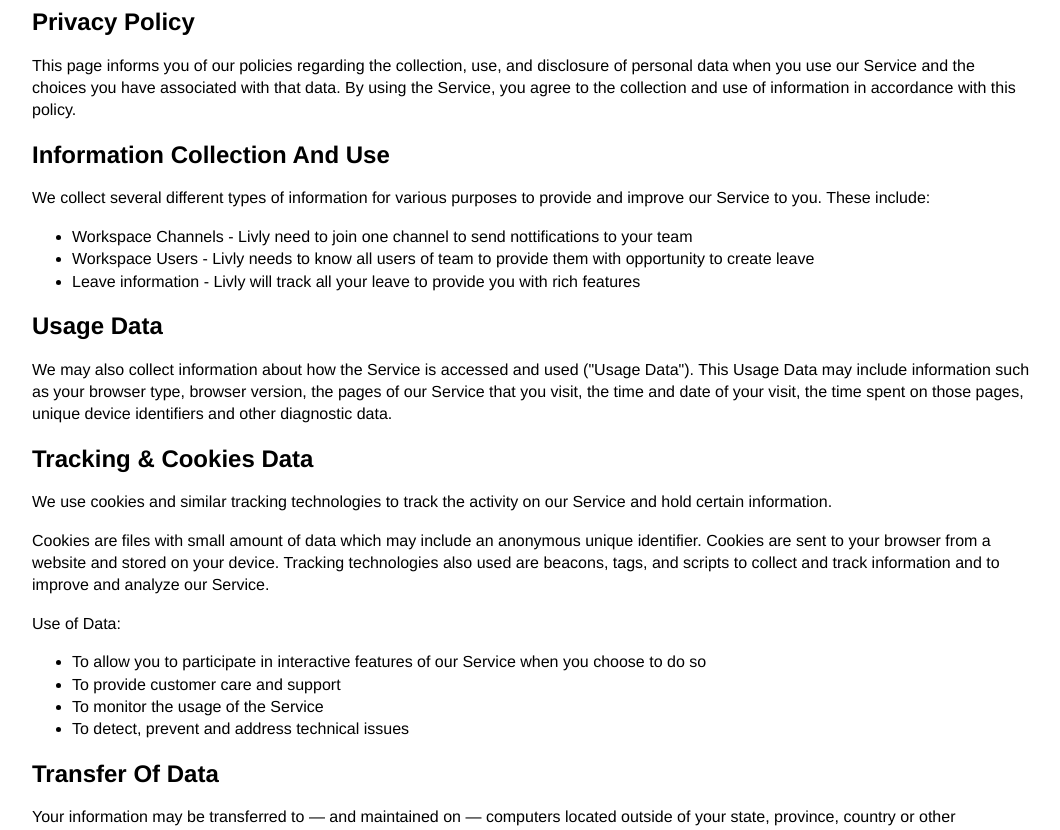
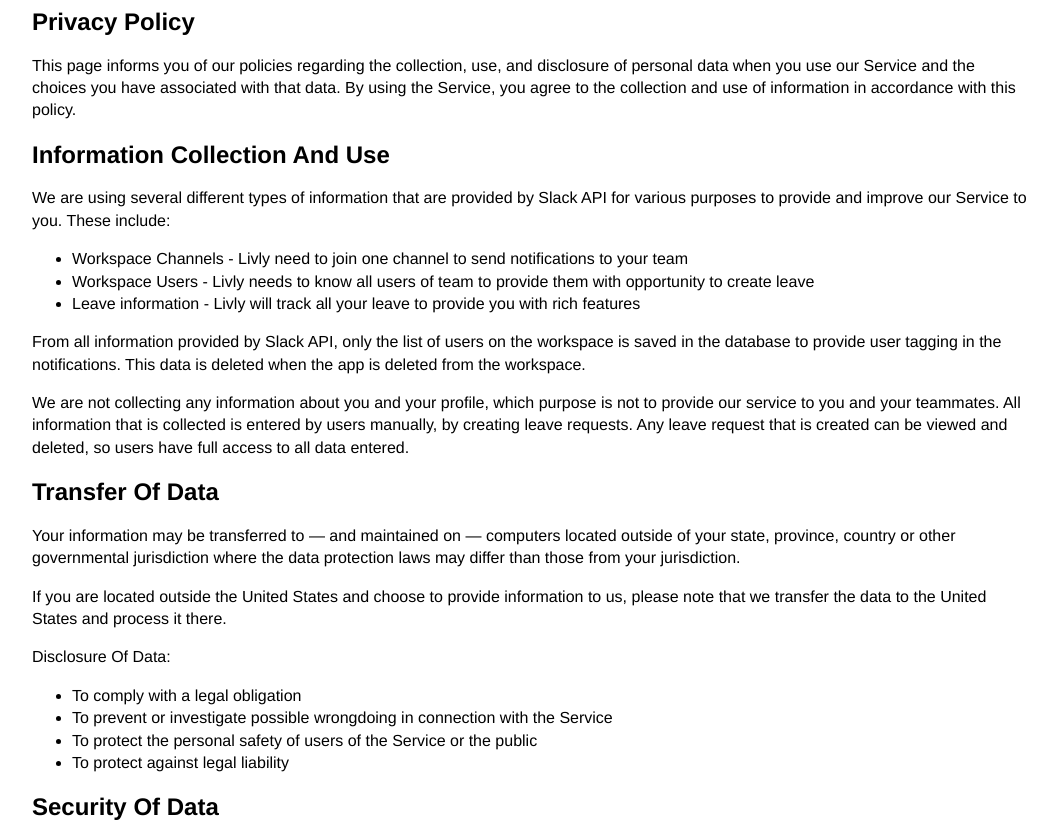
Before and after one commit to JankoLancer/livly, a website: page src/public/privacy.html in a window 1280 px wide. Shown: the part 122-952 px from the top of the page, without its empty margins (108-1168 px from the left). Drawn offline with Linux system fonts and the light colour scheme; files whose address does not match are found by name.

Commit message:
Change of privacy policy

```diff
--- a/src/public/privacy.html
+++ b/src/public/privacy.html
@@ -31,33 +31,23 @@
       <p>This page informs you of our policies regarding the collection, use, and disclosure of personal data when you
         use our Service and the choices you have associated with that data. By using the Service, you agree to the
         collection and use of information in accordance with this policy.</p>
+
       <h1>Information Collection And Use</h1>
-      <p>We collect several different types of information for various purposes to provide and improve our Service to
+      <p>We are using several different types of information that are provided by Slack API for various purposes to provide and improve our Service to
         you. These include:</p>
       <ul>
-        <li>Workspace Channels - Livly need to join one channel to send nottifications to your team</li>
+        <li>Workspace Channels - Livly need to join one channel to send notifications to your team</li>
         <li>Workspace Users - Livly needs to know all users of team to provide them with opportunity to create leave
         </li>
         <li>Leave information - Livly will track all your leave to provide you with rich features</li>
       </ul>
-      <h2>Usage Data</h2>
-      <p>We may also collect information about how the Service is accessed and used ("Usage Data"). This Usage Data may
-        include information such as your browser type, browser version, the pages of our Service that you visit, the
-        time and date of your visit, the time spent on those pages, unique device identifiers and other diagnostic data.
-      </p>
-      <h2>Tracking &amp; Cookies Data</h2>
-      <p>We use cookies and similar tracking technologies to track the activity on our Service and hold certain
-        information.</p>
-      <p>Cookies are files with small amount of data which may include an anonymous unique identifier. Cookies are sent
-        to your browser from a website and stored on your device. Tracking technologies also used are beacons, tags, and
-        scripts to collect and track information and to improve and analyze our Service.</p>
-      Use of Data:
-      <ul>
-        <li>To allow you to participate in interactive features of our Service when you choose to do so</li>
-        <li>To provide customer care and support</li>
-        <li>To monitor the usage of the Service</li>
-        <li>To detect, prevent and address technical issues</li>
-      </ul>
+      <p>From all information provided by Slack API, only the list of users on the workspace is saved in the database to provide user tagging in the notifications.
+        This data is deleted when the app is deleted from the workspace.</p>
+
+      <p>We are not collecting any information about you and your profile, which purpose is not to provide our service to you and your teammates.
+        All information that is collected is entered by users manually, by creating leave requests.
+        Any leave request that is created can be viewed and deleted, so users have full access to all data entered.</p>
+
       <h2>Transfer Of Data</h2>
       <p>Your information may be transferred to — and maintained on — computers located outside of your state, province,
         country or other governmental jurisdiction where the data protection laws may differ than those from your
```
